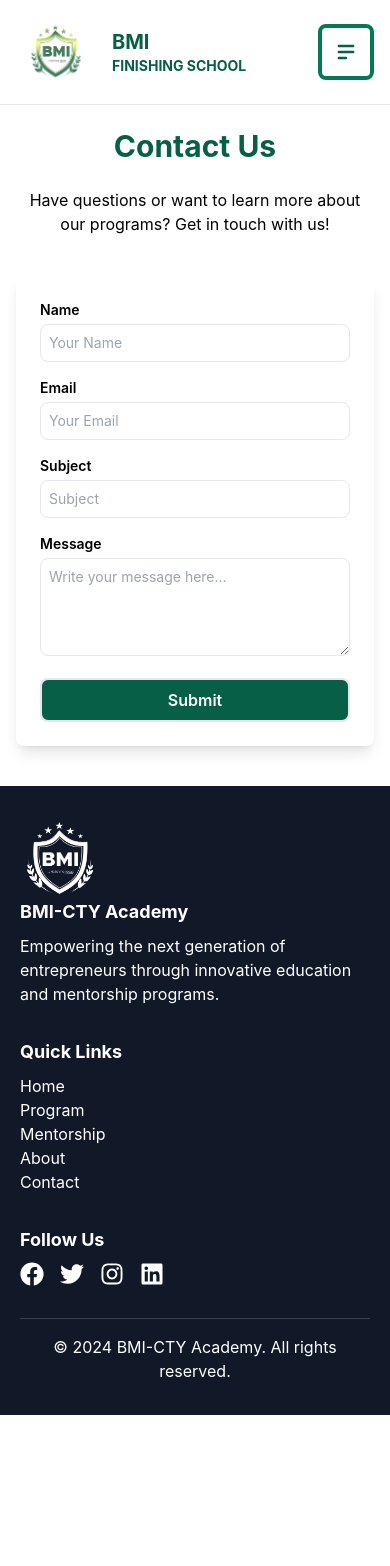
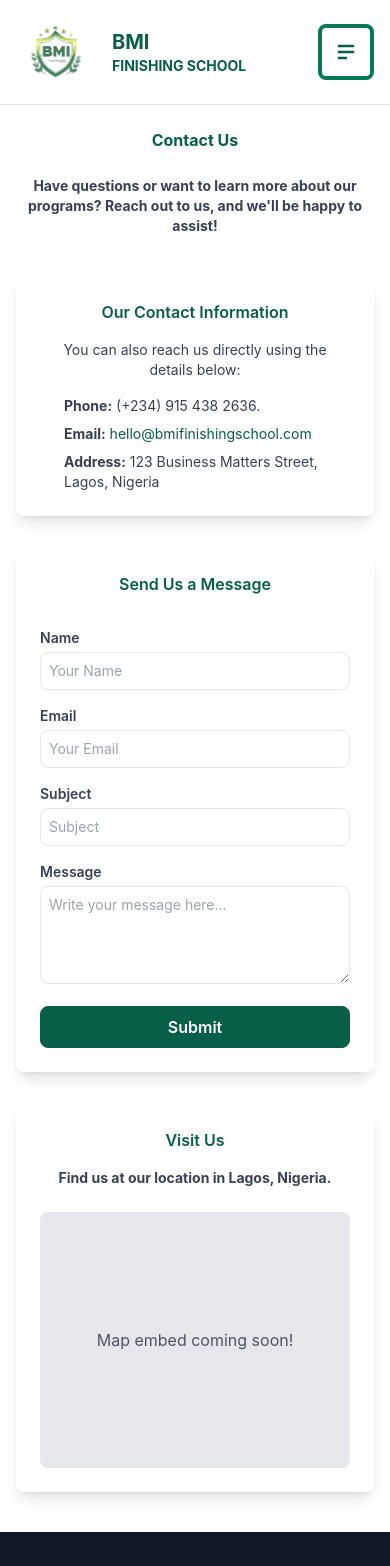
Before and after one commit to Moses-main/catch_them_young, a React (Create React App) app: page /contact in a window 390 px wide. Shown: the top 1566 px of the page. Before the commit the page ends 1415 px from the top, so only its background shows below. Built offline with nearby package versions, Linux system fonts and the light colour scheme.

Commit message:
Add more component to the contact page

```diff
--- a/src/components/Welcome.jsx
+++ b/src/components/Welcome.jsx
@@ -61,16 +61,12 @@ const Welcome = () => {
           <h2 className="text-2xl md:text-4xl font-bold mb-4 text-emerald-800">
             Entrepreneurship Training
           </h2>
-          <h3 className="text-xl md:text-2xl font-semibold text-emerald-800 mb-4">
-            Welcome To CTY
-          </h3>
           <p className="text-sm md:text-lg text-justify text-gray-600 font-bold mb-6">
-            Introducing BMI- CTY Academy: This academy provides platform for a
-            child to get basic training and information on entrepreneurship to
-            become a nation builder. The learning creates awareness on wealth
-            creation, talent enhancement and business development. It
-            contributes toward capacity development and building right mentality
-            for innovations.
+            BMI- CTY Academy provides platform for a child to get basic training
+            and information on entrepreneurship to become a nation builder. The
+            learning creates awareness on wealth creation, talent enhancement
+            and business development. It contributes toward capacity development
+            and building right mentality for innovations.
           </p>
           <p className="text-sm text-justify font-bold md:text-lg text-gray-600 mb-6">
             Young learners start early to get additional training, knowledge and
--- a/src/pages/Contact.jsx
+++ b/src/pages/Contact.jsx
@@ -3,74 +3,129 @@ import React from "react";
 const Contact = () => {
   return (
     <div className="container mx-auto py-10 px-4 md:px-6 lg:px-8">
-      <h1 className="text-3xl text-emerald-800 font-bold text-center mb-6 mt-6 sm:text-4xl">
+      {/* Page Title */}
+      <h1 className="md:text-3xl  text-emerald-800 font-bold text-center mb-6 mt-6 text-md">
         Contact Us
       </h1>
-      <p className="text-center md:text-lg mb-10 sm:text-xl">
-        Have questions or want to learn more about our programs? Get in touch
-        with us!
+      <p className="text-center md:text-lg font-bold mb-10 text-sm text-gray-700">
+        Have questions or want to learn more about our programs? Reach out to
+        us, and we'll be happy to assist!
       </p>
-      <form className="max-w-2xl mx-auto bg-white shadow-lg rounded-lg p-6 space-y-4">
+
+      {/* Main Flex Container */}
+      <div className="flex flex-col lg:flex-row lg:space-x-8 space-y-8 lg:space-y-0 lg:items-stretch">
+        {/* Left Column: Contact Information */}
+        <div className="lg:w-1/2 flex-grow">
+          <div className="h-full bg-white shadow-lg rounded-lg p-6 flex flex-col justify-center">
+            <h2 className="md:text-2xl text-md text-emerald-800 font-semibold text-center sm:text-3xl">
+              Our Contact Information
+            </h2>
+            <p className="text-center text-sm  text-gray-700 md:text-lg mt-4">
+              You can also reach us directly using the details below:
+            </p>
+            <ul className="space-y-2 text-left ml-6 text-gray-700  text-sm md:text-md sm:text-lg mt-4">
+              <li>
+                <strong>Phone:</strong> (+234) 915 438 2636.
+              </li>
+              <li>
+                <strong>Email:</strong>{" "}
+                <a
+                  href="mailto:hello@bmifinishingschool.com"
+                  className="text-emerald-800 hover:underline"
+                >
+                  hello@bmifinishingschool.com
+                </a>
+              </li>
+              <li>
+                <strong>Address:</strong> 123 Business Matters Street, Lagos,
+                Nigeria
+              </li>
+            </ul>
+          </div>
+        </div>
+
+        {/* Middle Column: Contact Form */}
+        <div className="lg:w-1/2 flex-grow">
+          <form className="h-full bg-white shadow-lg rounded-lg p-6 space-y-4 flex flex-col justify-between">
+            <h2 className="md:text-2xl text-md text-emerald-800 font-semibold text-center mb-4 sm:text-3xl">
+              Send Us a Message
+            </h2>
             <div>
               <label
                 htmlFor="name"
-            className="block font-semibold text-sm sm:text-base"
+                className="block font-semibold text-sm sm:text-base text-gray-700"
               >
                 Name
               </label>
               <input
                 type="text"
                 id="name"
-            className="w-full border rounded-lg p-2 mt-1 focus:outline-none focus:ring-2 focus:ring-primary text-sm sm:text-base"
+                className="w-full border rounded-lg p-2 mt-1 focus:outline-none focus:ring-2 focus:ring-emerald-800 text-sm sm:text-base"
                 placeholder="Your Name"
               />
             </div>
             <div>
               <label
                 htmlFor="email"
-            className="block font-semibold text-sm sm:text-base"
+                className="block font-semibold text-sm sm:text-base text-gray-700"
               >
                 Email
               </label>
               <input
                 type="email"
                 id="email"
-            className="w-full border rounded-lg p-2 mt-1 focus:outline-none focus:ring-2 focus:ring-primary text-sm sm:text-base"
+                className="w-full border rounded-lg p-2 mt-1 focus:outline-none focus:ring-2 focus:ring-emerald-800 text-sm sm:text-base"
                 placeholder="Your Email"
               />
             </div>
             <div>
               <label
                 htmlFor="subject"
-            className="block font-semibold text-sm sm:text-base"
+                className="block font-semibold text-sm sm:text-base text-gray-700"
               >
                 Subject
               </label>
               <input
                 type="text"
                 id="subject"
-            className="w-full border rounded-lg p-2 mt-1 focus:outline-none focus:ring-2 focus:ring-primary text-sm sm:text-base"
+                className="w-full border rounded-lg p-2 mt-1 focus:outline-none focus:ring-2 focus:ring-emerald-800 text-sm sm:text-base"
                 placeholder="Subject"
               />
             </div>
             <div>
               <label
                 htmlFor="message"
-            className="block font-semibold text-sm sm:text-base"
+                className="block font-semibold text-sm sm:text-base text-gray-700"
               >
                 Message
               </label>
               <textarea
                 id="message"
                 rows="4"
-            className="w-full border rounded-lg p-2 mt-1 focus:outline-none focus:ring-2 focus:ring-primary text-sm sm:text-base"
+                className="w-full border rounded-lg p-2 mt-1 focus:outline-none focus:ring-2 focus:ring-emerald-800 text-sm sm:text-base"
                 placeholder="Write your message here..."
               ></textarea>
             </div>
-        <button className="w-full bg-navy bg-emerald-800 text-white text-navy py-2 rounded-lg font-semibold border border-2 hover:bg-primary-dark sm:text-lg">
+            <button className="w-full bg-emerald-800 text-white py-2 rounded-lg font-semibold border border-emerald-800 hover:bg-emerald-900 sm:text-lg">
               Submit
             </button>
           </form>
+        </div>
+      </div>
+
+      {/* Visit Us Section */}
+      <div className="mt-8 lg:mt-12 bg-white shadow-lg rounded-lg p-6 lg:p-8 lg:w-full">
+        <h2 className="md:text-2xl text-md text-emerald-800 font-semibold  text-center mb-4 sm:text-3xl">
+          Visit Us
+        </h2>
+        <p className="text-center md:text-lg font-bold text-sm text-gray-700 mb-6">
+          Find us at our location in Lagos, Nigeria.
+        </p>
+        <div className="w-full h-64 bg-gray-200 rounded-lg flex items-center justify-center">
+          {/* Placeholder for Map Embed */}
+          <p className="text-gray-600">Map embed coming soon!</p>
+        </div>
+      </div>
     </div>
   );
 };
```
Also changed, not shown: public/images/children_learning.jpg (added). Lines whose indentation alone changed are shown as unchanged.
